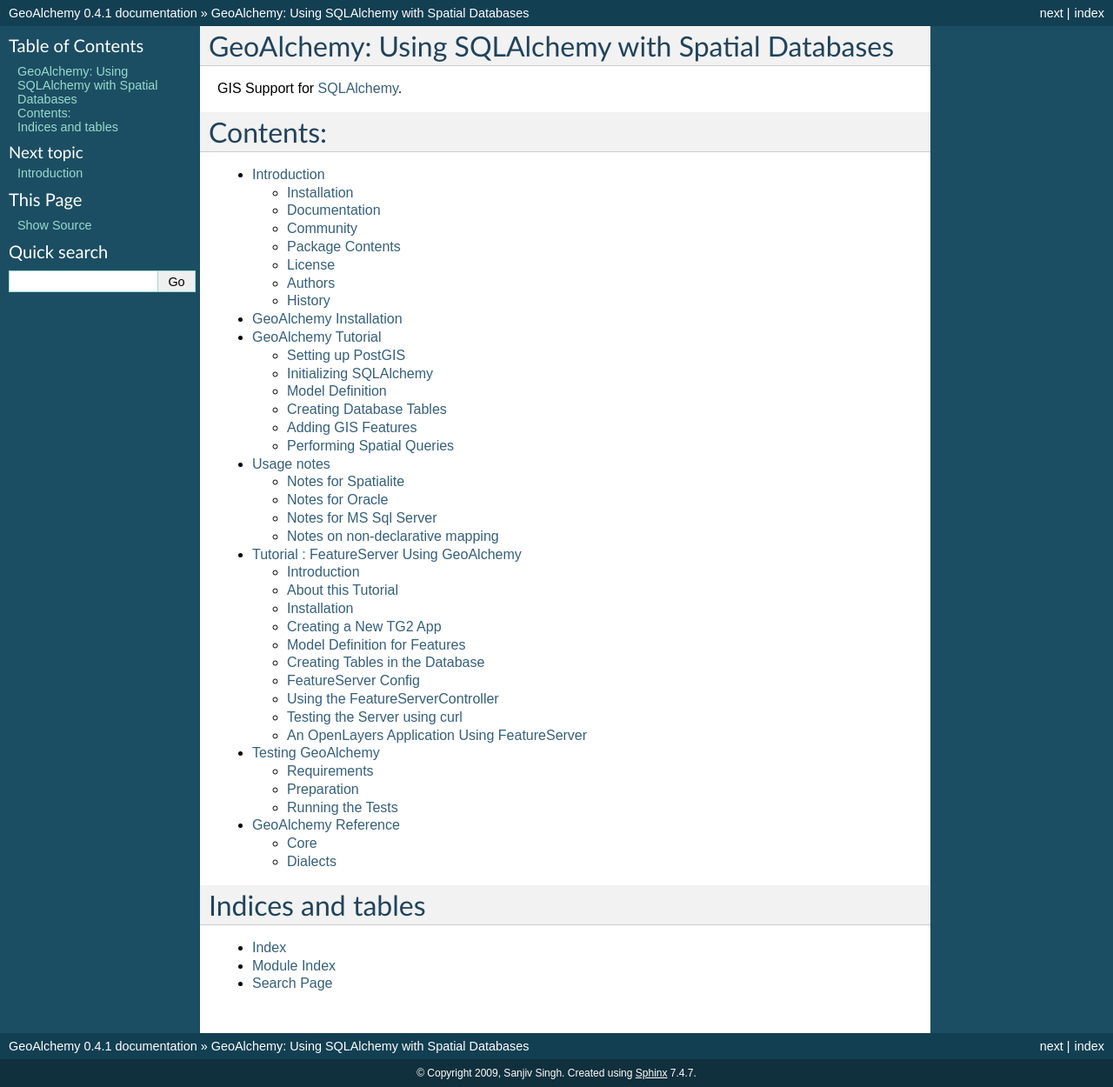
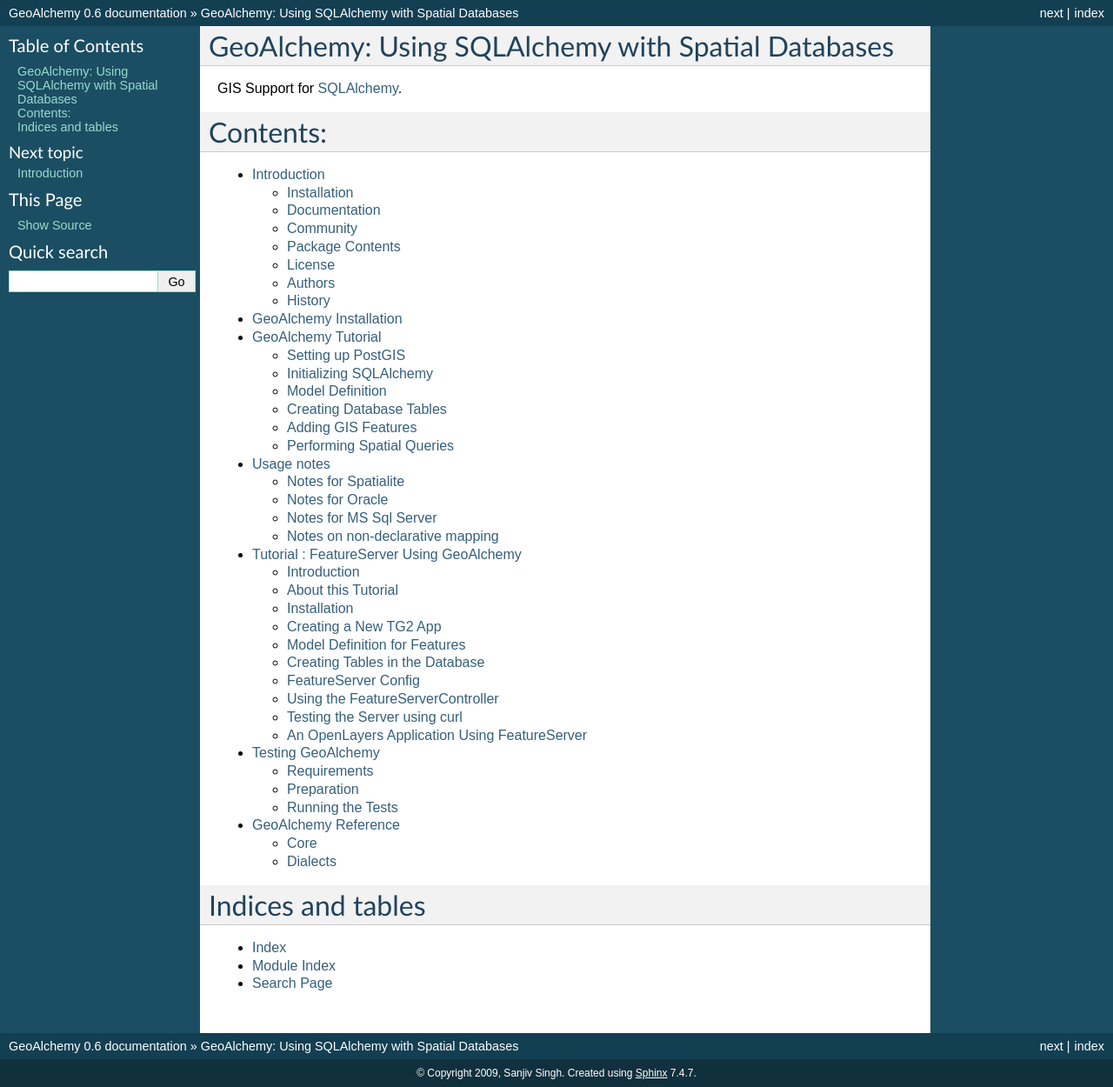
Before and after one commit to geoalchemy/geoalchemy, a Sphinx documentation site: the page built from doc/index.rst, in a window 1280 px wide. Shown: the whole page at 87% size. Built offline with Sphinx 7.4.7, drawn with Linux system fonts in a browser that asks for light colours.

Commit message:
update version in sphinx conf.py

```diff
--- a/doc/conf.py
+++ b/doc/conf.py
@@ -45,9 +45,9 @@
 # built documents.
 #
 # The short X.Y version.
-version = '0.4.1'
+version = '0.6'
 # The full version, including alpha/beta/rc tags.
-release = '0.4.1'
+release = '0.6'
 
 # The language for content autogenerated by Sphinx. Refer to documentation
 # for a list of supported languages.
```
